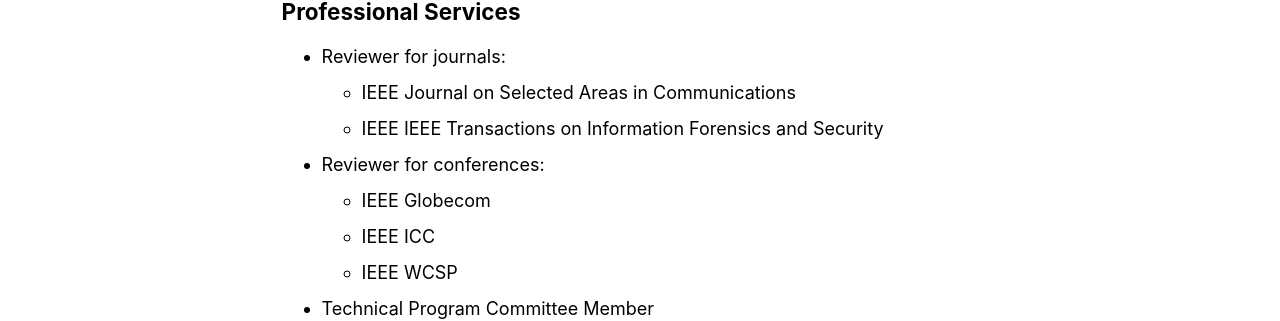
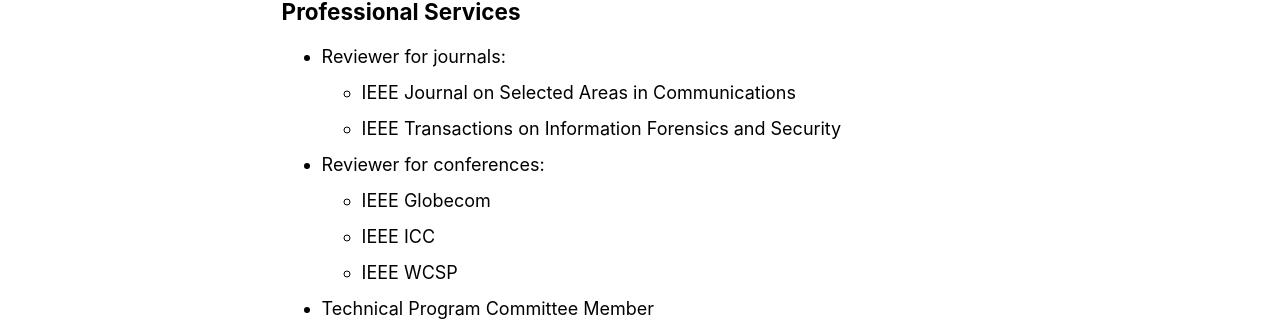
Before and after one commit to xiexin312/xiexin312.github.io, a Jekyll site: the page built from _pages/AboutMe.md, in a window 1280 px wide and 1291 px high. Shown: the part 752-1073 px from the top of the window. Built offline with Jekyll 4.4.1, drawn with Linux system fonts in a browser that asks for light colours; some web fonts are replaced; a script bundle is joined from its source files by our own code; library files that are not in the unit come from our copies.

Commit message:
修改了aboutme

```diff
--- a/_pages/AboutMe.md
+++ b/_pages/AboutMe.md
@@ -25,7 +25,7 @@
 ## Professional Services
 - Reviewer for journals:
   - IEEE Journal on Selected Areas in Communications
-  - IEEE IEEE Transactions on Information Forensics and Security
+  - IEEE Transactions on Information Forensics and Security
 
 - Reviewer for conferences:
   - IEEE Globecom
```
